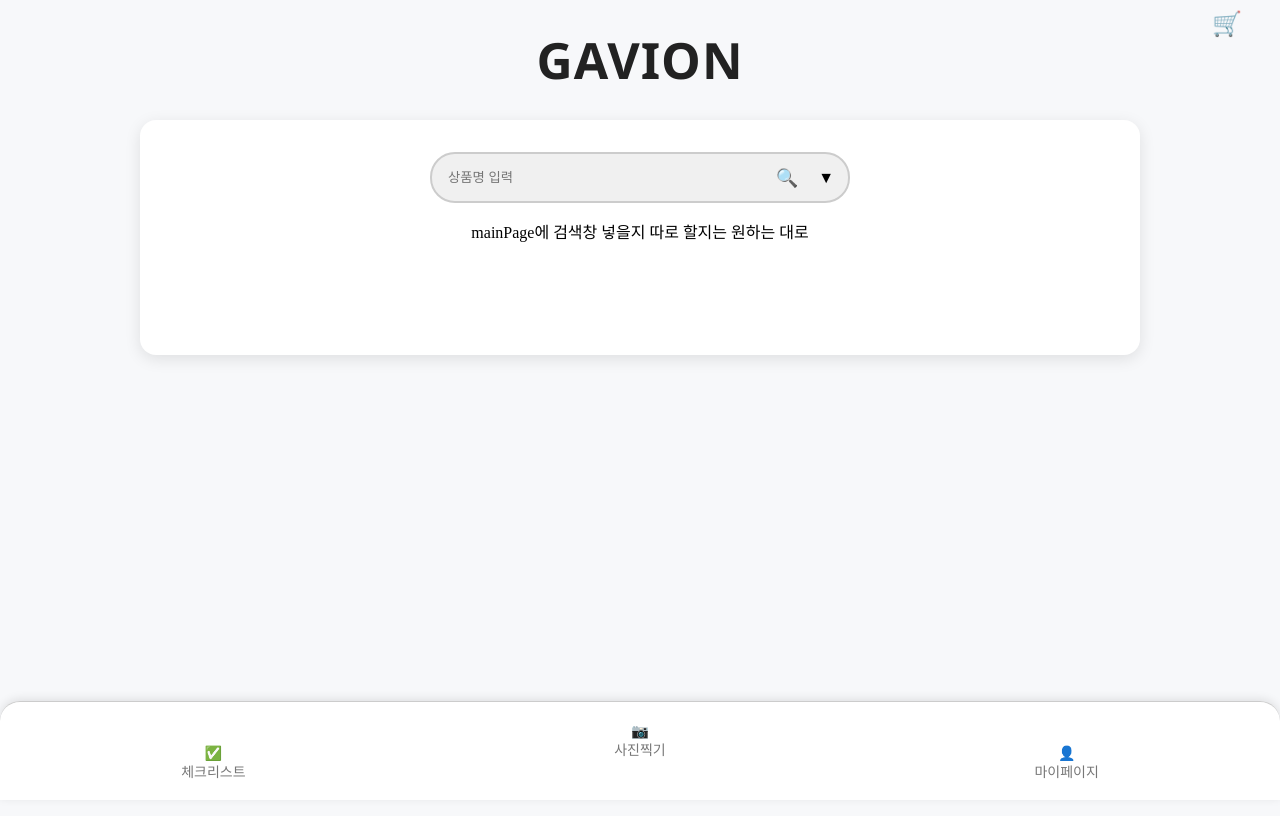
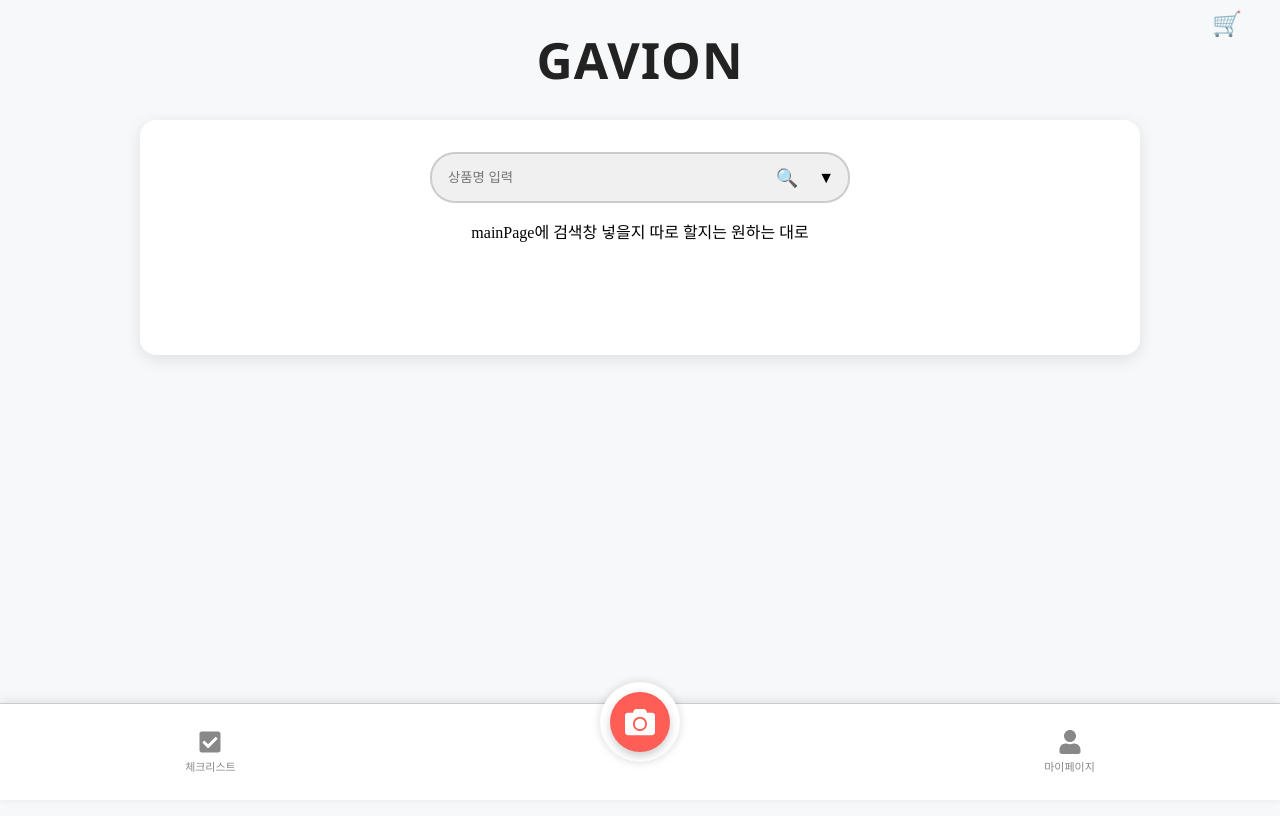
Before and after one commit to KGUCapstone/frontend, a React (Create React App) app: page /home in a window 1280 px wide. Built offline with nearby package versions, Linux system fonts and the light colour scheme; no server answers.

Commit message:
Style: 바텀 네비바 디자인 수정

```diff
--- a/src/components/BottomNav.js
+++ b/src/components/BottomNav.js
@@ -1,6 +1,14 @@
+
+
 import React from 'react';
-import { useNavigate, useLocation } from 'react-router-dom';
+import {  useNavigate, useLocation } from 'react-router-dom';
+import {  FaCamera ,FaUser, FaCheckSquare } from 'react-icons/fa';
 import '../style/BottomNav.css';
+
+const HomeScreen = () => <div>홈 화면</div>;
+const RankingScreen = () => <div>랭킹 화면</div>;
+const StatisticsScreen = () => <div>통계 화면</div>;
+const MyPageScreen = () => <div>마이페이지 화면</div>;
 
 const BottomNav = () => {
     const navigate = useNavigate();
@@ -10,26 +18,35 @@ const BottomNav = () => {
 
     return (
         <nav className="bottom-nav">
+
+
             <button
                 className={isActive("/checkListPage") ? "active" : ""}
                 onClick={() => navigate("/checkListPage")}
             >
-        ✅<br /> 체크리스트
+                <FaCheckSquare size={24} />
+                <span>체크리스트</span>
             </button>
+
+            <div className="center-button">
                 <button
-        className={isActive("/camera") ? "active" : ""}
+                    className={isActive("/camera") ? "active center" : "center"}
                     onClick={() => navigate("/camera")}
                 >
-        📷<br />사진찍기
+                    <FaCamera size={30} />
                 </button>
+            </div>
+
             <button
                 className={isActive("/mypage") ? "active" : ""}
                 onClick={() => navigate("/mypage")}
             >
-        👤<br />마이페이지
+                <FaUser size={24} />
+                <span>마이페이지</span>
             </button>
         </nav>
     );
 };
 
+
 export default BottomNav;
--- a/src/style/BottomNav.css
+++ b/src/style/BottomNav.css
@@ -1,80 +1,196 @@
+/*.bottom-nav {*/
+/*  position: fixed;*/
+/*  bottom: 0;*/
+/*  left: 0;*/
+/*  right: 0;*/
+/*  display: flex;*/
+/*  justify-content: space-around;*/
+/*  align-items: flex-end;*/
+/*  background-color: #ffffff;*/
+/*  box-shadow: 0 -2px 10px rgba(0, 0, 0, 0.1);*/
+/*  height: 80px;*/
+/*  border-radius: 20px 20px 0 0;*/
+/*  overflow: hidden;*/
+/*  padding-bottom: 5px;*/
+/*}*/
+
+/*!* 웨이브 형태 만들기 위한 가상 요소 *!*/
+/*.bottom-nav::before {*/
+/*  content: "";*/
+/*  position: absolute;*/
+/*  bottom: 0;*/
+/*  left: 0;*/
+/*  right: 0;*/
+/*  height: 100%;*/
+/*  background-color: #ffffff;*/
+/*  border-radius: 50% 50% 0 0 / 30px;*/
+/*  z-index: -1;*/
+/*}*/
+
+/*!* 기본 버튼 스타일 *!*/
+/*.bottom-nav button {*/
+/*  border: none;*/
+/*  background: transparent;*/
+/*  padding: 10px 15px;*/
+/*  flex: 1;*/
+/*  font-size: 14px;*/
+/*  color: #777777;*/
+/*  position: relative;*/
+/*  transition: all 0.3s ease;*/
+/*  display: flex;*/
+/*  flex-direction: column;*/
+/*  align-items: center;*/
+/*  height: 60px;*/
+/*  margin-top: 20px;*/
+/*}*/
+
+/*!* 활성화된 버튼 스타일 *!*/
+/*.bottom-nav button.active {*/
+/*  color: #3498db;*/
+/*  font-weight: bold;*/
+/*}*/
+
+/*!* 가운데 카메라 버튼 특별 스타일 *!*/
+/*.bottom-nav button:nth-child(2) {*/
+/*  transform: translateY(-22px);*/
+/*  margin-top: 0;*/
+/*  position: relative;*/
+/*  z-index: 10;*/
+/*}*/
+
+/*!* 카메라 아이콘을 위한 원형 배경 *!*/
+/*.camera-button-circle {*/
+/*  display: flex;*/
+/*  justify-content: center;*/
+/*  align-items: center;*/
+/*  width: 80px;*/
+/*  height: 80px;*/
+/*  background-color: #3498db;*/
+/*  border-radius: 50%;*/
+/*  margin-bottom: 5px;*/
+/*  color: white;*/
+/*  font-size: 24px;*/
+/*  box-shadow: 0 4px 8px rgba(0, 0, 0, 0.2);*/
+/*}*/
+
+/*!* 카메라 텍스트 스타일 *!*/
+/*.bottom-nav button:nth-child(2) span {*/
+/*  margin-top: 5px;*/
+/*  color: #333333;*/
+/*}*/
+
 .bottom-nav {
   position: fixed;
   bottom: 0;
-  left: 0;
-  right: 0;
+  width: 100%;
+  height: 70px;
+  background: white;
   display: flex;
   justify-content: space-around;
-  align-items: flex-end;
-  background-color: #ffffff;
-  box-shadow: 0 -2px 10px rgba(0, 0, 0, 0.1);
-  height: 80px;
-  border-radius: 20px 20px 0 0;
-  overflow: hidden;
-  padding-bottom: 5px;
+  align-items: center;
+  box-shadow: 0 -2px 10px rgba(0,0,0,0.1);
+  z-index: 100;
 }
 
-/* 웨이브 형태 만들기 위한 가상 요소 */
-.bottom-nav::before {
-  content: "";
-  position: absolute;
-  bottom: 0;
-  left: 0;
-  right: 0;
-  height: 100%;
-  background-color: #ffffff;
-  border-radius: 50% 50% 0 0 / 30px;
-  z-index: -1;
-}
-
-/* 기본 버튼 스타일 */
 .bottom-nav button {
+  background: none;
   border: none;
-  background: transparent;
-  padding: 10px 15px;
-  flex: 1;
-  font-size: 14px;
-  color: #777777;
-  position: relative;
-  transition: all 0.3s ease;
+  outline: none;
+  font-size: 0.9rem;
+  color: #555;
   display: flex;
   flex-direction: column;
   align-items: center;
-  height: 60px;
-  margin-top: 20px;
+  cursor: pointer;
 }
 
-/* 활성화된 버튼 스타일 */
-.bottom-nav button.active {
-  color: #3498db;
+.bottom-nav .active {
+  color: #007bff;
   font-weight: bold;
 }
 
-/* 가운데 카메라 버튼 특별 스타일 */
-.bottom-nav button:nth-child(2) {
-  transform: translateY(-22px);
-  margin-top: 0;
+.center-button {
   position: relative;
-  z-index: 10;
+  top: -30px; /* 볼록 올라오게 */
+  background: white;
+  border-radius: 50%;
+  box-shadow: 0 0 10px rgba(0,0,0,0.15);
+  padding: 10px;
 }
 
-/* 카메라 아이콘을 위한 원형 배경 */
-.camera-button-circle {
+.center-button .center {
+  width: 60px;
+  height: 60px;
+  background: #ff5e57;
+  border-radius: 50%;
+  border: none;
+  color: white;
+  font-size: 1.5rem;
   display: flex;
+  align-items: center;
   justify-content: center;
-  align-items: center;
-  width: 80px;
-  height: 80px;
-  background-color: #3498db;
-  border-radius: 50%;
-  margin-bottom: 5px;
-  color: white;
-  font-size: 24px;
-  box-shadow: 0 4px 8px rgba(0, 0, 0, 0.2);
+  box-shadow: 0 4px 8px rgba(0,0,0,0.2);
+  transition: background 0.3s;
 }
 
-/* 카메라 텍스트 스타일 */
-.bottom-nav button:nth-child(2) span {
-  margin-top: 5px;
-  color: #333333;
+.center-button .center:hover {
+  background: #ff3b30;
 }
+
+.center-button .active {
+  background: #ff3b30;
+}
+.bottom-nav button,
+.center-button .center {
+  transition: all 0.2s ease-in-out;
+}
+
+.bottom-nav button:hover,
+.center-button .center:hover {
+  transform: translateY(-5px);
+}
+.button-wave {
+  position: absolute;
+  width: 100px;
+  height: 100px;
+  background: rgba(255, 255, 255, 0.5);
+  border-radius: 50%;
+  transform: scale(0);
+  animation: wave 0.6s ease-out forwards;
+  pointer-events: none;
+}
+
+@keyframes wave {
+  to {
+    transform: scale(2.5);
+    opacity: 0;
+  }
+}
+
+.bottom-nav button {
+  background: none;
+  border: none;
+  outline: none;
+  font-size: 12px;
+  color: #888; /* 기본 글자 회색 */
+  display: flex;
+  flex-direction: column;
+  align-items: center;
+  cursor: pointer;
+  transition: all 0.2s ease-in-out;
+}
+
+.bottom-nav button span {
+  font-size: 11px;
+  margin-top: 4px;
+}
+
+.bottom-nav .active {
+  color: #007bff; /* 메인 컬러 파란색 */
+  font-weight: bold;
+}
+
+/* hover 시 부드럽게 살짝 위로 */
+.bottom-nav button:hover {
+  transform: translateY(-3px);
+}
```
Lines whose indentation alone changed are shown as unchanged.
